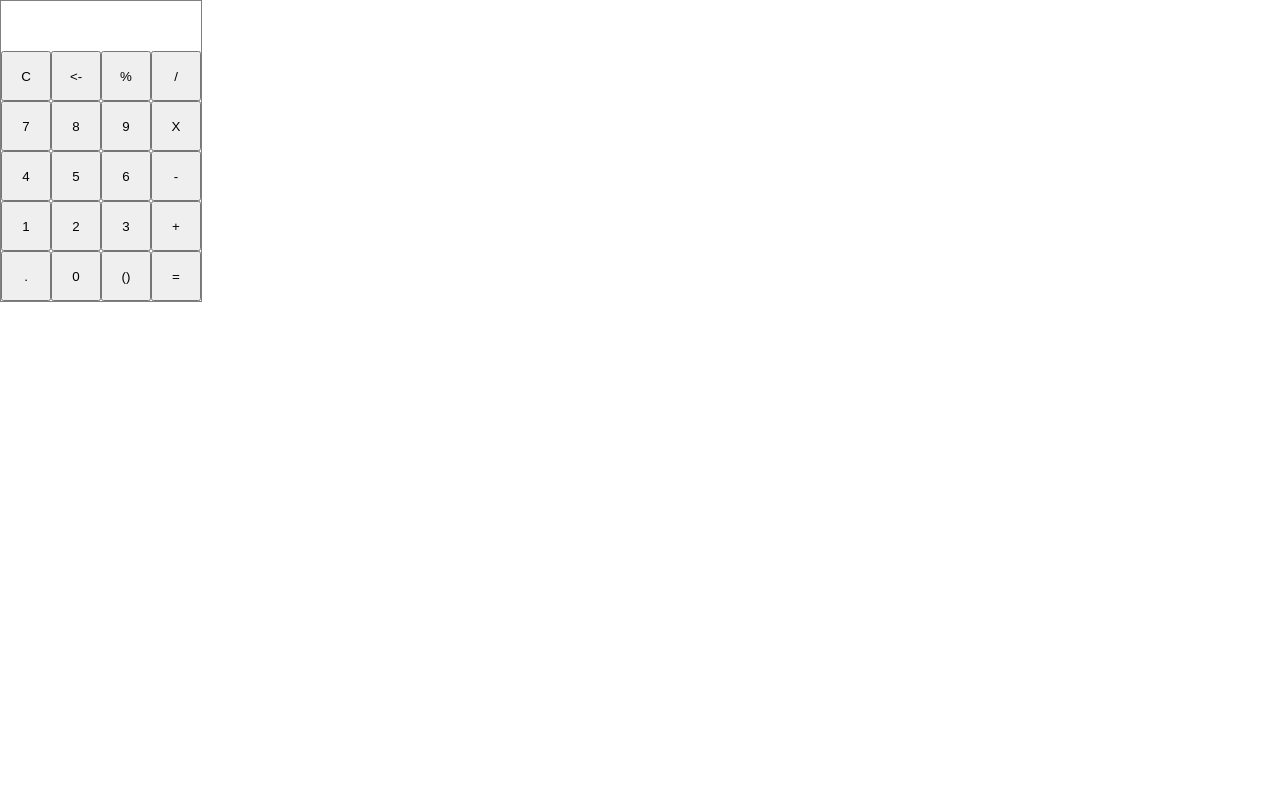
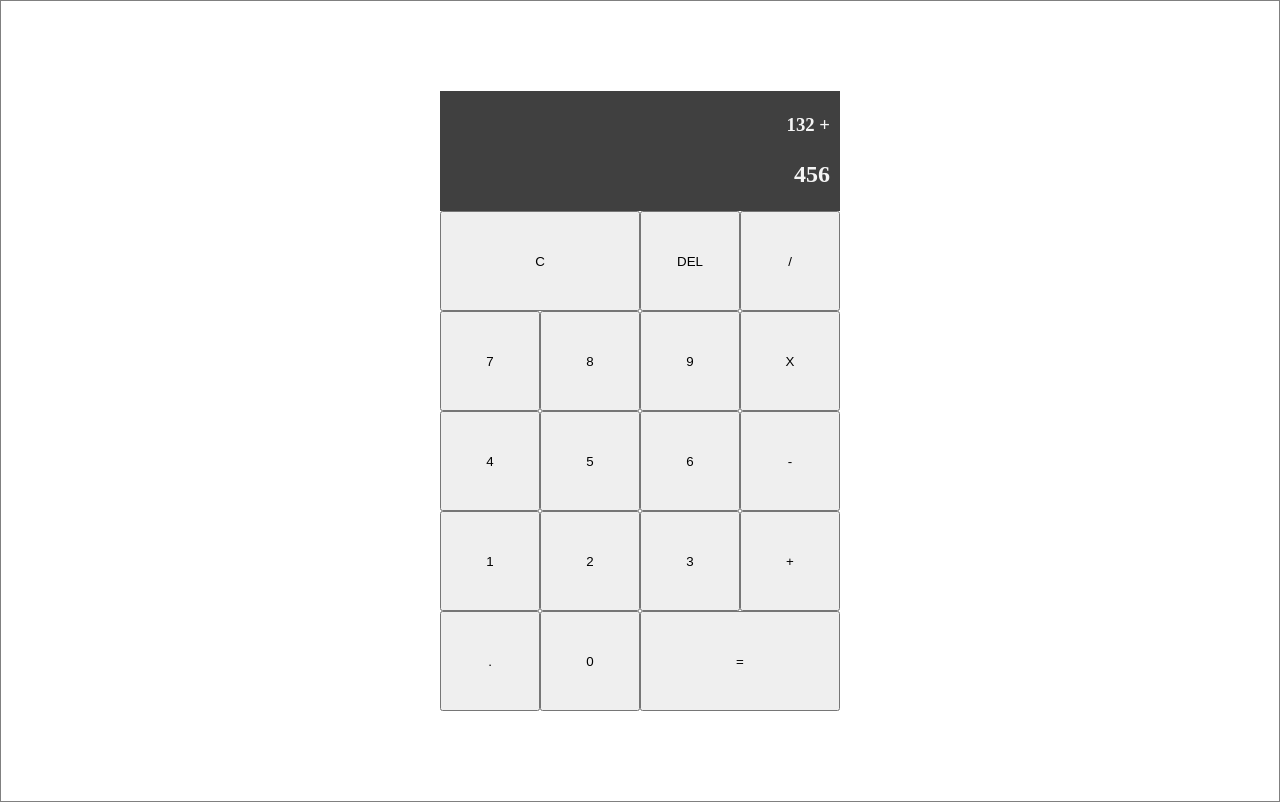
Before and after one commit to Saltysam101/Calculator, a plain HTML site: page index.html in a window 1280 px wide. Drawn offline with Linux system fonts and the light colour scheme.

Commit message:
made some minor adjustments, got rid of parenthesis and percent, restructured css to be simpler & cleaner

```diff
--- a/index.html
+++ b/index.html
@@ -8,11 +8,13 @@
 </head>
 <body>
     <div id="calculator">
-        <header id="screen"></header>
+        <header id="screen">
+            <h3 id="previous-operand">132 +</h3>
+            <h2 id="current-operand">456</h2>
+        </header>
 
-            <button id="clear">C</button>
-            <button id="delete"><-</button>
-            <button id="percent">%</button>
+            <button id="clear" class="span-two">C</button>
+            <button id="delete">DEL</button>
             <button id="divide">/</button>
             <button id="seven">7</button>
             <button id="eight">8</button>
@@ -28,8 +30,7 @@
             <button id="plus">+</button>
             <button id="decimal">.</button>
             <button id="zero">0</button>
-            <button id="parenthesis">()</button>
-            <button id="equal">=</button>
+            <button id="equal" class="span-two">=</button>
 
     </div>
 
--- a/style.css
+++ b/style.css
@@ -2,122 +2,30 @@
     margin: 0;
     padding: 0;
 }
-button{
-    height: 50px;
-    width: 50px;
-}
+
 
 #calculator{
     display: grid;
-    grid-template-columns: repeat(4, 1fr);
-    grid-template-rows: repeat(6, 1fr);
-    gap: none;
-    height: 300px;
-    width: 200px;
+    grid-template-columns: repeat(4, 100px);
+    grid-template-rows: minmax(120px, auto) repeat(5, 100px);
+    height: 100vh;
+    justify-content: center;
+    align-content: center;
     border: 1px solid gray;
+}
+.span-two{
+    grid-column: span 2;
 }
 
 header{
-    grid-column: 1 / span 4;
-    grid-row: 1;
+    grid-column: 1 / -1;
+    display: flex;
+    align-items: flex-end;
+    justify-content: space-around;
+    flex-direction: column;
+    background-color: rgba(0, 0, 0, .75);
+    color: whitesmoke;
+    padding: 10px;
+    word-wrap: break-word;
+    word-break: break-all;
 }
-
-#clear{
-    grid-column: 1;
-    grid-row: 2;
-}
-
-#delete{
-    grid-column: 2;
-    grid-row: 2;
-}
-
-#percent{
-    grid-column: 3;
-    grid-row: 2;
-}
-
-#divide{
-    grid-column: 4;
-    grid-row: 2;
-}
-
-#seven{
-    grid-column: 1;
-    grid-row: 3;
-}
-
-#eight{
-    grid-column: 2;
-    grid-row: 3;
-}
-
-#nine{
-    grid-column: 3;
-    grid-row: 3;
-}
-
-#mulitply{
-    grid-column: 4;
-    grid-row: 3;
-}
-
-#four{
-    grid-column: 1;
-    grid-row: 4;
-}
-
-#five{
-    grid-column: 2;
-    grid-row: 4;
-}
-
-#six{
-    grid-column: 3;
-    grid-row: 4;
-}
-
-#minus{
-    grid-column: 4;
-    grid-row: 4;
-}
-
-#one{
-    grid-column: 1;
-    grid-row: 5;
-}
-
-#two{
-    grid-column: 2;
-    grid-row: 5;
-}
-
-#three{
-    grid-column: 3;
-    grid-row: 5;
-}
-
-#plus{
-    grid-column: 4;
-    grid-row: 5;
-}
-
-#decimal{
-    grid-column: 1;
-    grid-row: 6;
-}
-
-#zero{
-    grid-column: 2;
-    grid-row: 6;
-}
-
-#parenthesis{
-    grid-column: 3;
-    grid-row: 6;
-}
-
-#equal{
-    grid-column: 4;
-    grid-row: 6;
-}
```
Also changed, not shown: app.js (line endings or trailing spaces).
